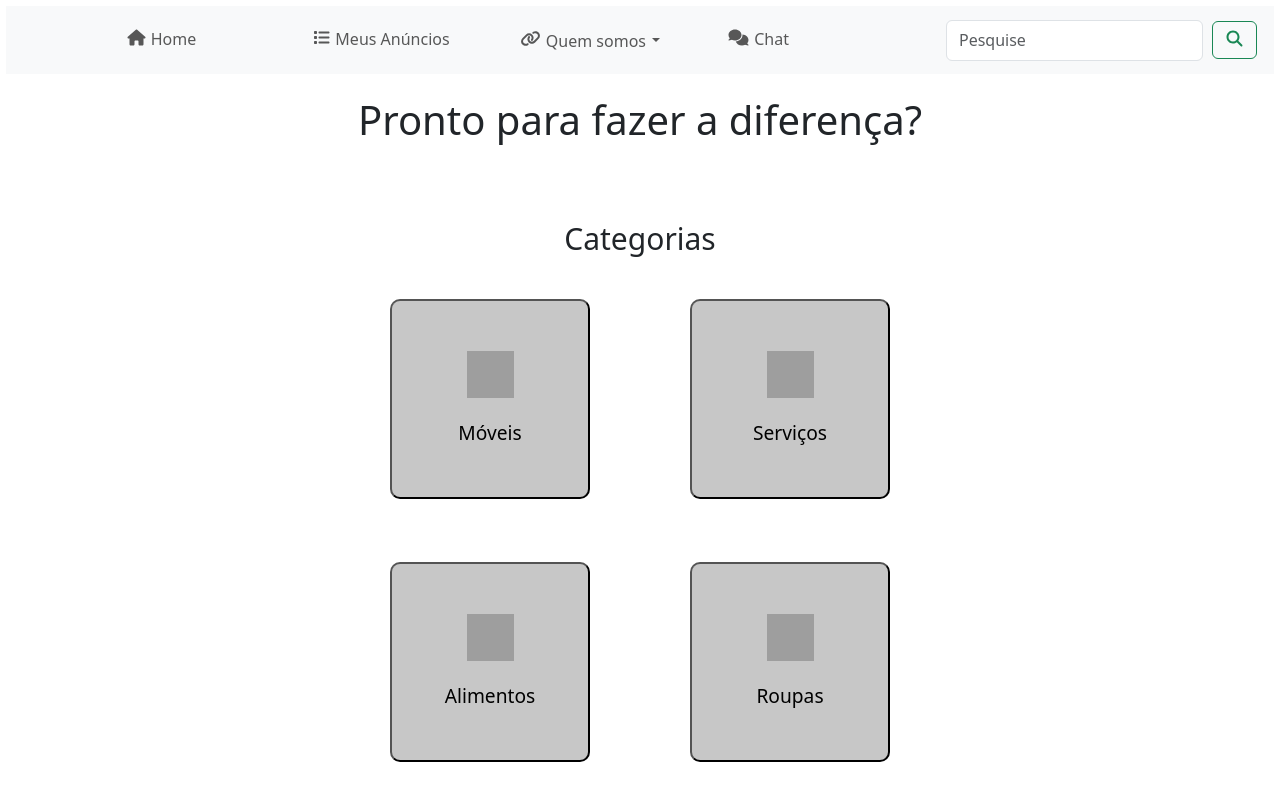
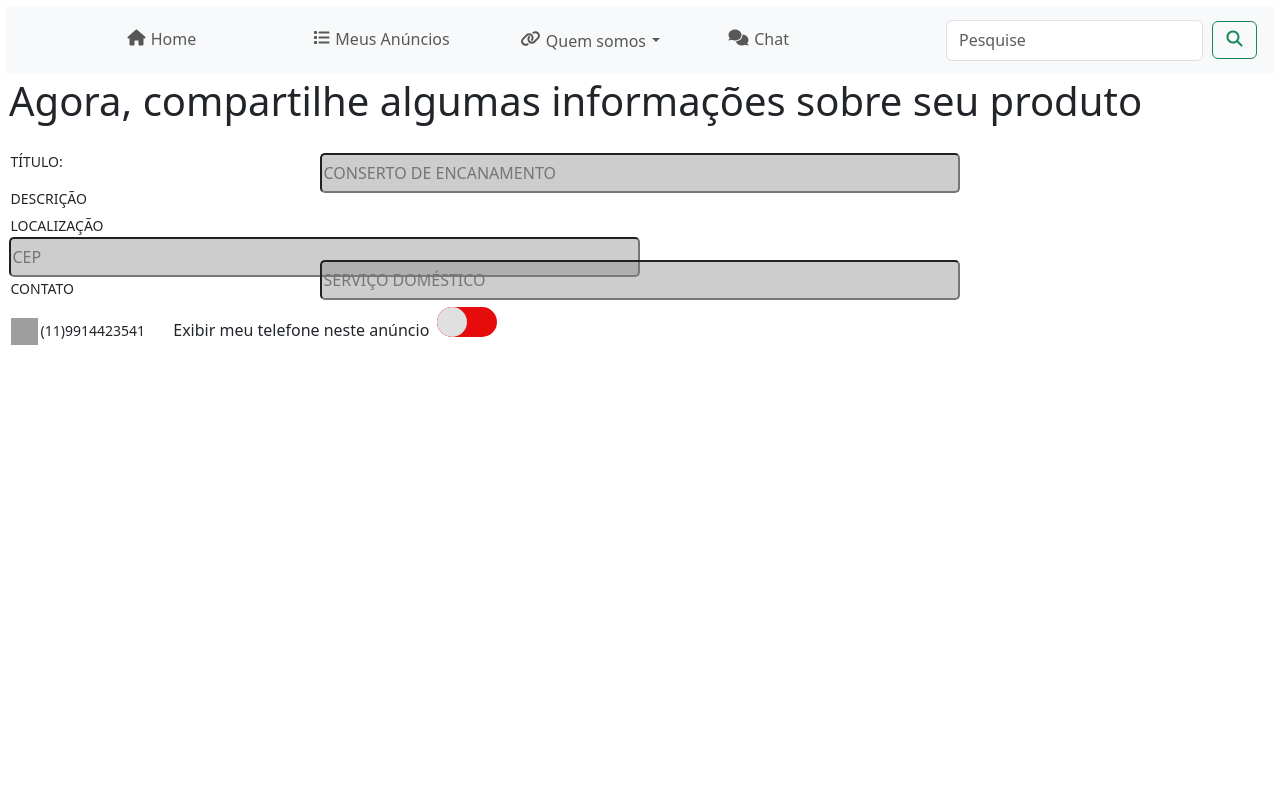
Before and after one commit to printnNathan/Doa-, a React (Create React App) app: page / in a window 1280 px wide. Shown: the top 800 px of the page. Built offline with nearby package versions, Linux system fonts and the light colour scheme; grey boxes are pictures that could not be loaded.

Commit message:
Alterações na pasta Requisicaodeservico

```diff
--- a/src/App.js
+++ b/src/App.js
@@ -11,8 +11,6 @@ import CadastrarUsuario from './components/CadastrarUsuario/CadastrarUsuario';
 import CadastroDeUsuario from './components/CadastroDeUsuario/Cadastro';
 import PublicadosPanel from './components/Anuncios/PublicadosPanel';
 import Requisicaodeservico from './components/Requisicaodeservico/Requisicaodeservico';
-
-import Requisiçãodeserviço from './components/Requisiçãodeserviço/Requisiçãodeserviço';
 import EscolherCategoria from './Pages/EscolherCategoria/EscolherCategoria';
 
 
@@ -21,9 +19,6 @@ const router = createBrowserRouter([
     {
       path: "/",
       element: <Requisicaodeservico/>,
-
-      element: <EscolherCategoria/>,
-
     },
     {
       path: "/",
--- a/src/components/Requisicaodeservico/Requisicaodeservico.jsx
+++ b/src/components/Requisicaodeservico/Requisicaodeservico.jsx
@@ -1,35 +1,46 @@
-import React from "react";
+import React, { useState } from "react";
 import styles from './Requisicaodeservico.module.css';
 import Footer from '../Footer/footer';
 import NavBar from '../NavBar/Header'
 
 const Requisiçãodeservico = () => {
+    const [alternancia, setAlternancia] = useState(false);
+
+    const handleAlternancia = (event) => {
+        event.preventDefault(); // Evita o recarregamento da página
+        setAlternancia(!alternancia);
+    };
+
     return(
         <div>
-        <NavBar />
-        <form>
-            <h1 className={styles.TextoLogin}>Agora, compartilhe algumas informações sobre seu produto</h1>
-            <div className={styles.CardEmail}>
-                <span className={styles.font1}>TÍTULO:</span>
-                <input type="text" name="usuario" placeholder="CONSERTO DE ENCANAMENTO" className={styles.Email} />
+            <NavBar />
+            <form>
+                <h1 className={styles.TextoLogin}>Agora, compartilhe algumas informações sobre seu produto</h1>
+                <div className={styles.CardEmail}>
+                    <span className={styles.font1}>TÍTULO:</span>
+                    <input type="text" name="usuario" placeholder="CONSERTO DE ENCANAMENTO" className={styles.Apelido} />
+                </div>
+                <div className={styles.Cardapelido}>
+                    <span className={styles.font2}>DESCRIÇÃO</span>
+                    <input type="text" name="Senha" placeholder="SERVIÇO DOMÉSTICO" className={styles.Apelido2} />
+                </div>
+                <div className={styles.Cardapelido}>
+                    <span className={styles.font3}>LOCALIZAÇÃO</span>
+                    <input type="text" name="Senha" placeholder="CEP" className={styles.Apelido3} />
+                </div>
+                <div className={styles.Cardapelido}>
+                    <h5 className={styles.font1}>CONTATO</h5>
+                    <img className={styles.img} src='https://cdn-icons-png.flaticon.com/512/15/15407.png' alt="Telefone" width={30} height={30} />
+                    <span className={styles.font1}>(11)9914423541</span>
+                    <span className={styles.ExibirTelefone}>Exibir meu telefone neste anúncio</span>
+                    <button className={`${styles.neumorphicButton} ${alternancia ? styles.active : ""}`} onClick={handleAlternancia}>
+                        <div className={styles.innerButton} />
+                    </button>
+                </div>
+            </form>
 
-            </div>
-            <div className={styles.Cardapelido}>
-                <span className={styles.font1}>DESCRIÇÃO</span>
-                <input type="text" name="Senha" placeholder="SERVIÇO DOMÉSTICO" className={styles.Apelido} />
-            </div>
-            <div className={styles.Cardapelido}>
-                <span className={styles.font1}>LOCALIZAÇÃO</span>
-                <input type="text" name="Senha" placeholder="CEP" className={styles.Apelido} />
-            </div>
-            <div className={styles.Cardapelido}>
-                <span className={styles.font1}>CONTATO</span>
-            </div>
-        </form>
-        <Footer /> {/* Renderiza o Footer */}
 
-    </div>
-
+        </div>
     )
 }
 export default Requisiçãodeservico;
--- a/src/components/Requisicaodeservico/Requisicaodeservico.module.css
+++ b/src/components/Requisicaodeservico/Requisicaodeservico.module.css
@@ -33,8 +33,42 @@ body{
     background-color: rgba(128, 128, 128, 0.396);
     border-radius: 5px;
     display: block;
-    width: 100%;
+    width: 50%;
     height: 40px ;
+    position: absolute;
+    left: 50%;
+    transform: translate(-50%, -50%);
+
+}
+.Apelido2 {
+    background-color: rgba(128, 128, 128, 0.396);
+    border-radius: 5px;
+    display: block;
+    width: 50%;
+    height: 40px ;
+    position: absolute;
+    top: 35%;
+    left: 50%;
+    transform: translate(-50%, -50%);
+
+}
+.Apelido3 {
+    background-color: rgba(128, 128, 128, 0.396);
+    border-radius: 5px;
+    display: block;
+    width: 50%;
+    height: 40px ;
+
+
+}
+.font1{
+    font-size: 14px;
+}
+.font2{
+    font-size: 14px;
+}
+.font3{
+    font-size: 14px;
 }
 .CardEmail{
     margin-bottom: 10px;
@@ -65,11 +99,6 @@ body{
     font-size: 12px;
     top: 50%;
 }
-
-.font1{
-    font-size: 14px;
-}
-
 .BotãoDeEntrar {
     width: 100%;
     padding: 7px;
@@ -90,3 +119,43 @@ body{
 .Hr {
     border: 1.5px solid #000;
 }
+/* Requisicaodeservico.module.css */
+
+.neumorphicButton {
+    position: relative;
+    background-color: #e70c0c;
+    border: none;
+    border-radius: 50px;
+    width: 60px;
+    height: 30px;
+    overflow: hidden;
+    cursor: pointer;
+    margin-left: 0.5%;
+  }
+
+  .innerButton {
+    position: absolute;
+    background-color: #e0e0e0;
+    width: 30px;
+    height: 30px;
+    border-radius: 50%;
+    top: 0;
+    left: 0;
+    transition: transform 0.3s ease;
+  }
+
+  .neumorphicButton.active .innerButton {
+    transform: translateX(30px);
+    background-color: #ffffff;
+    box-shadow: -5px -5px 10px #bebebe, 5px 5px 10px #ffffff;
+  }
+
+  .neumorphicButton.active {
+    box-shadow: inset -5px -5px 10px #17f707, inset 5px 5px 10px #17f707;
+  }
+  .neumorphicButton.active {
+    background-color: #00ff00; /* Verde */
+  }
+  .ExibirTelefone {
+    margin-left: 2%;
+}
```
Also changed, not shown: 2 other files (tests, documents, lock files or other folders).
